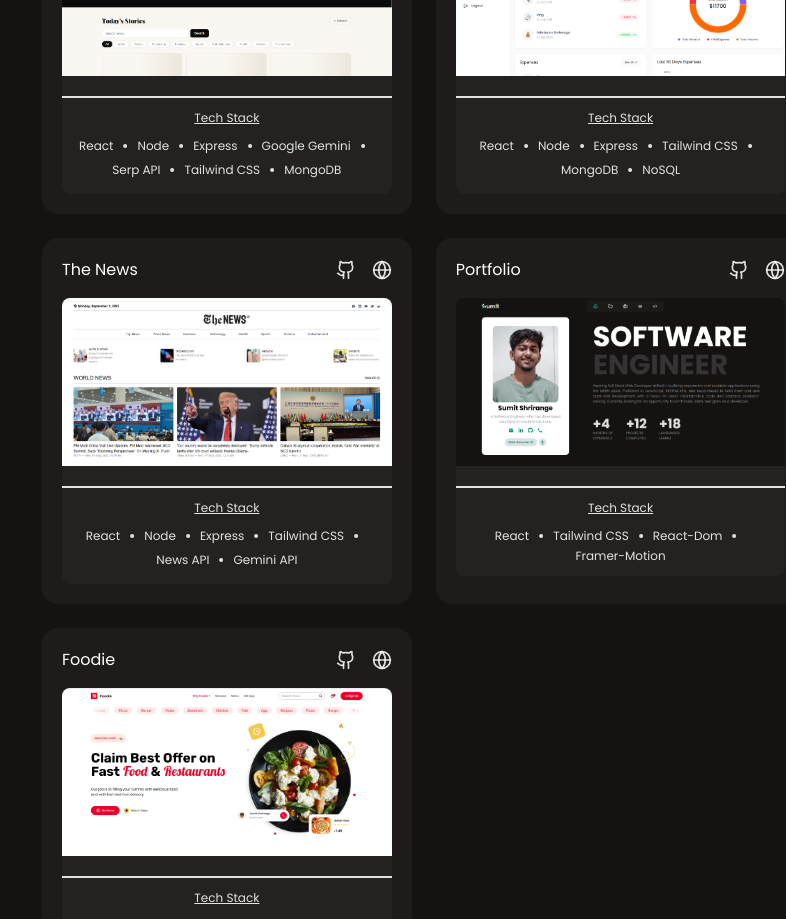
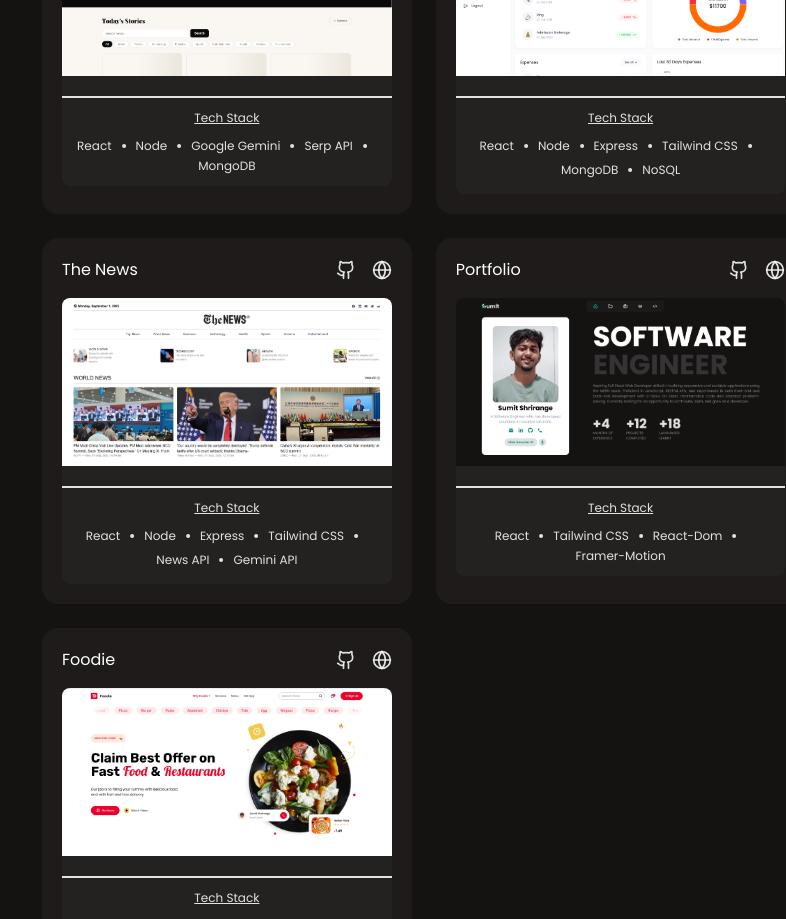
Before and after one commit to sumitshrirange/Portfolio, a React (Vite) app: page / in a window 1280 px wide. Shown: the part 1220-2139 px from the top of the page, without its empty margins (494-1280 px from the left). Built offline with nearby package versions, Linux system fonts and the light colour scheme.

Commit message:
few changes commit

```diff
--- a/src/components/ui/ProjectCard.jsx
+++ b/src/components/ui/ProjectCard.jsx
@@ -16,10 +16,8 @@ function ProjectCard() {
       techStack: [
         "React",
         "Node",
-        "Express",
         "Google Gemini",
         "Serp API",
-        "Tailwind CSS",
         "MongoDB",
       ],
     },
```
